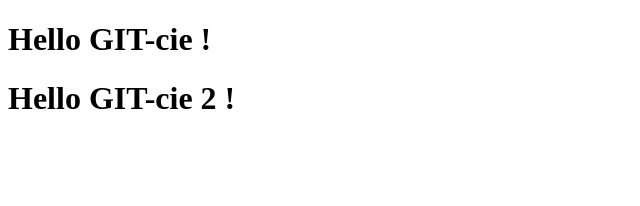
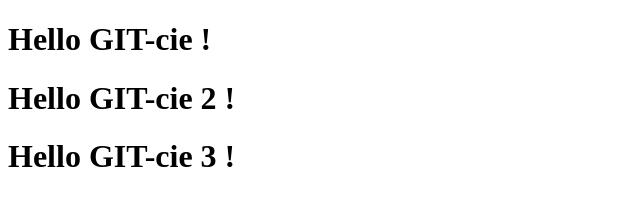
Before and after one commit to znedzi/js-basics, a plain HTML site: page board/index.html in a window 1280 px wide. Shown: the whole page, without its empty margins (0-640 px from the left). Drawn offline with Linux system fonts and the light colour scheme.

Commit message:
Board. H3 added

```diff
--- a/board/index.html
+++ b/board/index.html
@@ -8,6 +8,7 @@
 <body>
     <h1>Hello GIT-cie !</h1>
     <h1>Hello GIT-cie 2 !</h1>
+    <h1>Hello GIT-cie 3 !</h1>
     <script src="/js/script.js"></script>
 </body>
 </html>
```
